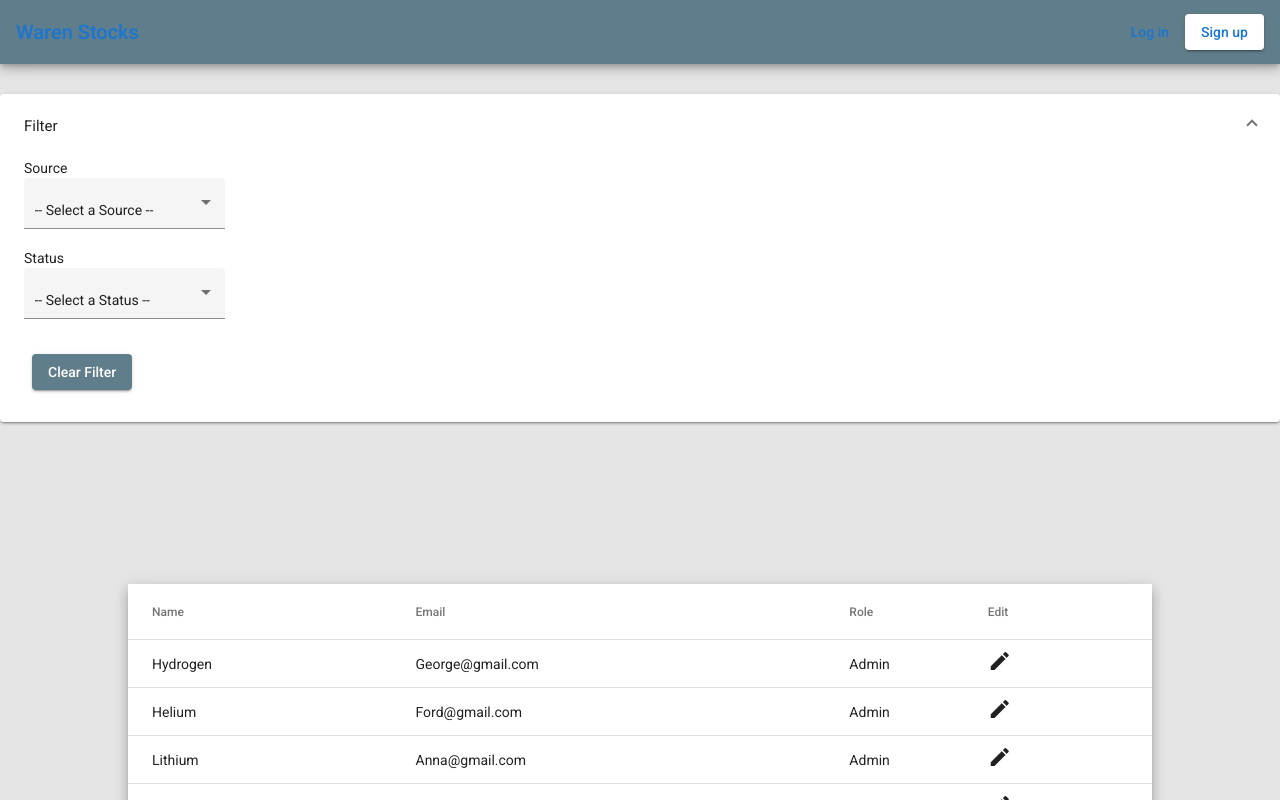
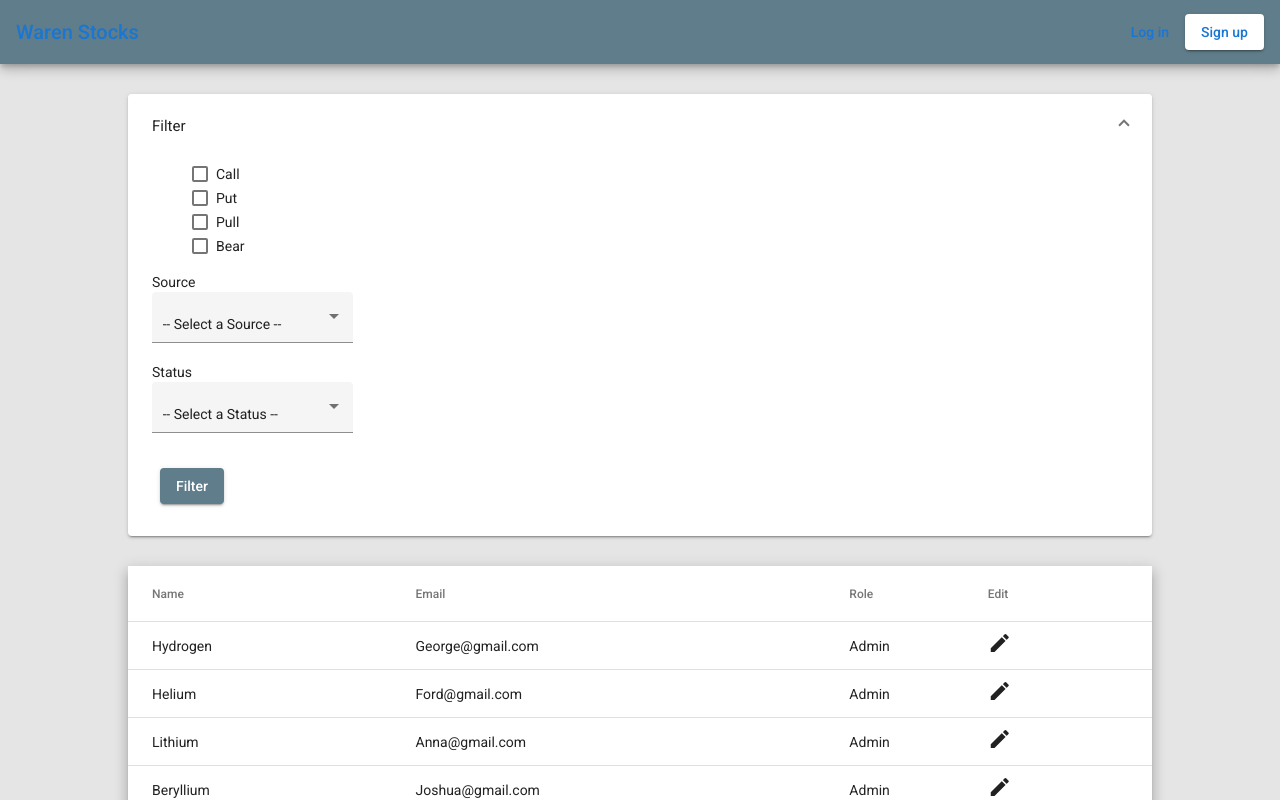
Before and after one commit to hakhan88/Stocks-Trading-Portal, an Angular app: page /stockDetails in a window 1280 px wide. Both pictures are taken after a click on the button "Filter". Shown: the top 800 px of the page. Built offline with nearby package versions, Linux system fonts and the light colour scheme.

Commit message:
filter panel update

```diff
--- a/src/app/components/stockDetails/stockDetails.component.html
+++ b/src/app/components/stockDetails/stockDetails.component.html
@@ -1,10 +1,21 @@
-<div style="margin-bottom: 30px">
+<div class="main-wrapper" fxLayout="column" fxLayoutAlign="start center">
+    <div class="filter-container">
         <mat-expansion-panel>
             <mat-expansion-panel-header>
                 <mat-panel-title>
                     Filter
                 </mat-panel-title>
             </mat-expansion-panel-header>
+
+            <div class="vertical-form-field">
+                <ul>
+                    <li *ngFor="let subtask of calPut">
+                        <mat-checkbox [(ngModel)]="subtask.completed" (ngModelChange)="updateAllComplete()">
+                            {{subtask.name}}
+                        </mat-checkbox>
+                    </li>
+                </ul>
+            </div>
 
             <div class="vertical-form-field">
                 <div class="label">Source</div>
@@ -35,11 +46,10 @@
             </div>
 
             <div>
-            <button mat-raised-button color="primary" (click)="clearFilter()">Clear Filter</button>
+                <button mat-raised-button color="primary" (click)="filter()">Filter</button>
             </div>
         </mat-expansion-panel>
     </div>
-<div class="main-wrapper" fxLayout="row" fxLayoutAlign="center center">
 
     <table mat-table [dataSource]="data" class="mat-elevation-z8">
         <ng-container [matColumnDef]="column" *ngFor="let column of displayedColumns">
--- a/src/app/components/stockDetails/stockDetails.component.scss
+++ b/src/app/components/stockDetails/stockDetails.component.scss
@@ -5,3 +5,13 @@ table {
 button {
     margin: 16px 8px;
 }
+
+.filter-container {
+    margin-bottom: 30px;
+    min-width: 80%;
+}
+
+ul {
+    list-style-type: none !important;
+    margin-top: 4px;
+}
--- a/src/app/components/stockDetails/stockDetails.component.ts
+++ b/src/app/components/stockDetails/stockDetails.component.ts
@@ -50,11 +50,21 @@ export class StockDetailsComponent implements OnInit {
         }
     ];
 
+    calPut = [
+        { name: 'Call', completed: false, },
+        { name: 'Put', completed: false, },
+        { name: 'Pull', completed: false, },
+        { name: 'Bear', completed: false, },
+    ]
+
     statusFilter = new FormControl('');
     sourceFilter = new FormControl('');
 
     constructor() { }
     ngOnInit(): void { }
 
-    clearFilter(): void { }
+    filter(): void { }
+
+    updateAllComplete() {
+    }
 }
```
Lines whose indentation alone changed are shown as unchanged.
